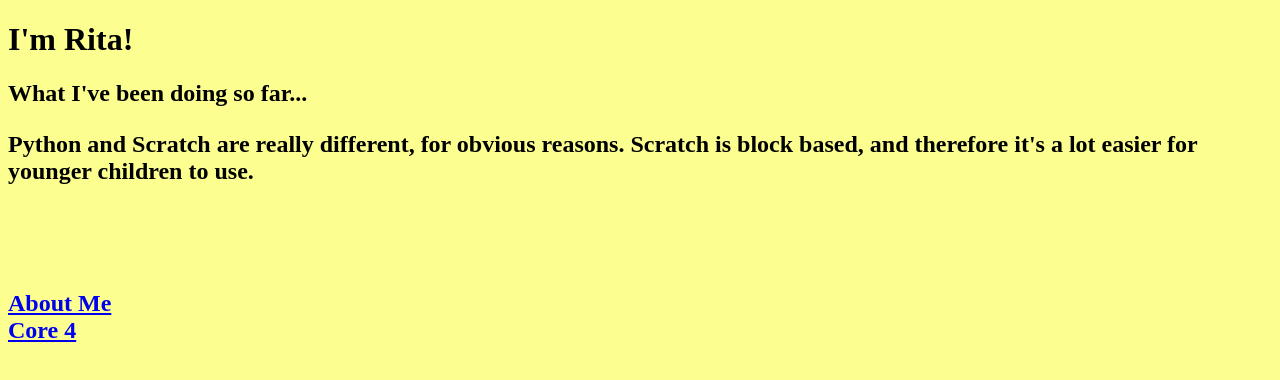
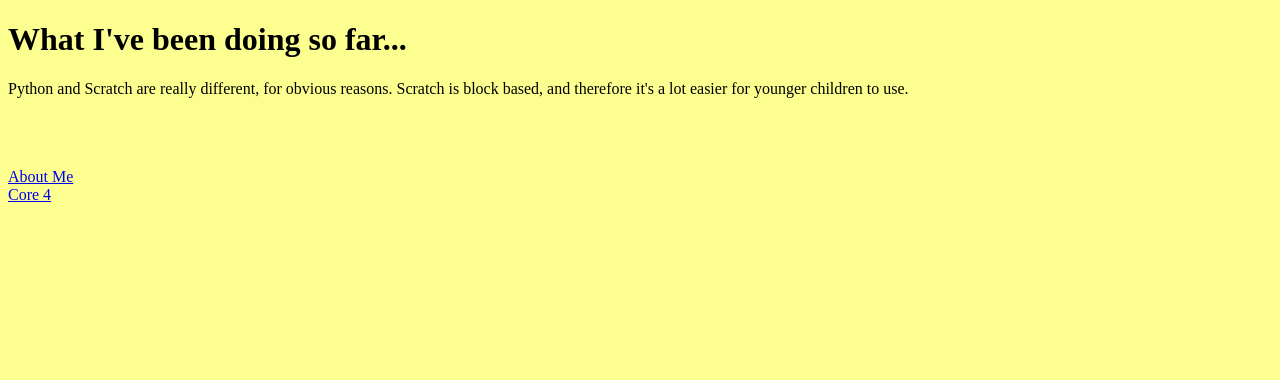
Before and after one commit to refriedbeansandrice/My-Website, a plain HTML site: page reflectionblogs.html in a window 1280 px wide. Drawn offline with Linux system fonts and the light colour scheme.

Commit message:
fixed the size weirdness on my reflectionblog

```diff
--- a/reflectionblogs.html
+++ b/reflectionblogs.html
@@ -7,8 +7,7 @@
 </head>
 <body>
 
-<h1>I'm Rita!</h1>
-<h2>What I've been doing so far...
+<h1>What I've been doing so far...</h1>
 <p>Python and Scratch are really different, for obvious reasons. Scratch is block based, and therefore it's a lot easier for younger children to use.</p>
 <br>
 <br>
```
